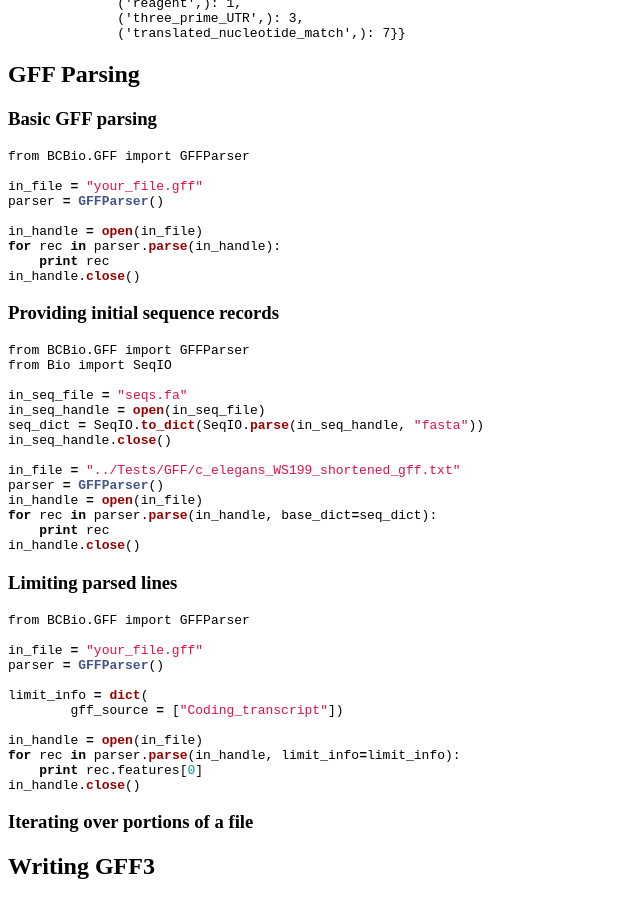
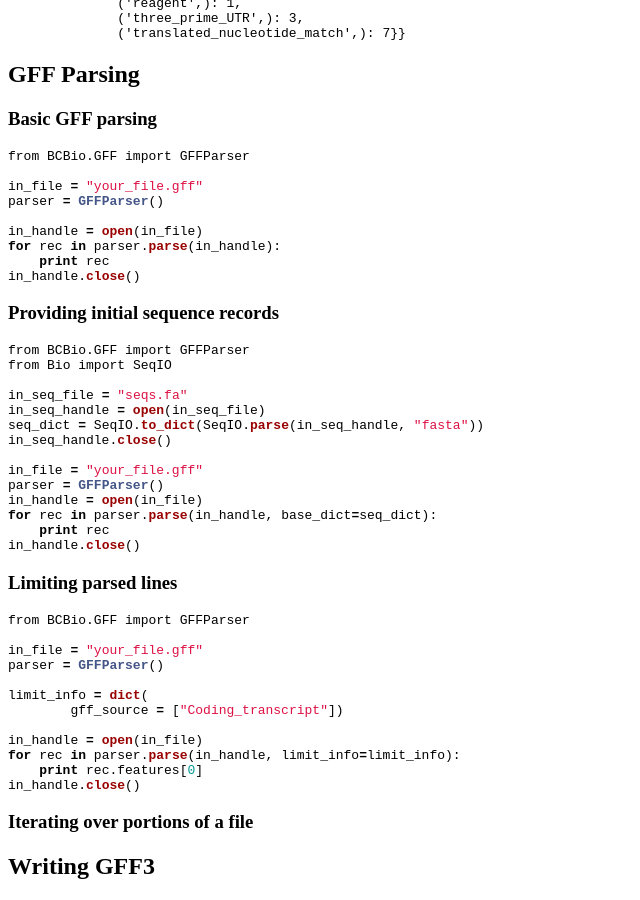
Before and after one commit to biopython/biopython.github.io, a Jekyll site: the page built from wiki/GFF_Parsing.md, in a window 1280 px wide and 900 px high, scrolled down 1634 px. Shown: the whole window, without its empty margins (0-640 px from the left). Built offline with Jekyll 4.4.1, drawn with Linux system fonts in a browser that asks for light colours.

Commit message:
/* Providing initial sequence records */

```diff
--- a/wiki/GFF_Parsing.md
+++ b/wiki/GFF_Parsing.md
@@ -160,7 +160,7 @@ in_seq_handle = open(in_seq_file)
 seq_dict = SeqIO.to_dict(SeqIO.parse(in_seq_handle, "fasta"))
 in_seq_handle.close()
 
-in_file = "../Tests/GFF/c_elegans_WS199_shortened_gff.txt"
+in_file = "your_file.gff"
 parser = GFFParser()
 in_handle = open(in_file)
 for rec in parser.parse(in_handle, base_dict=seq_dict):
```
Also changed, not shown: 1 other file.
